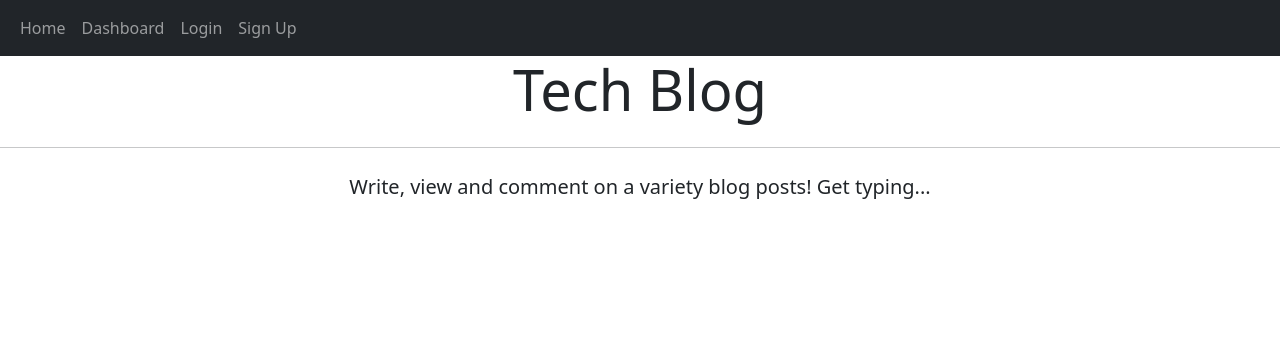
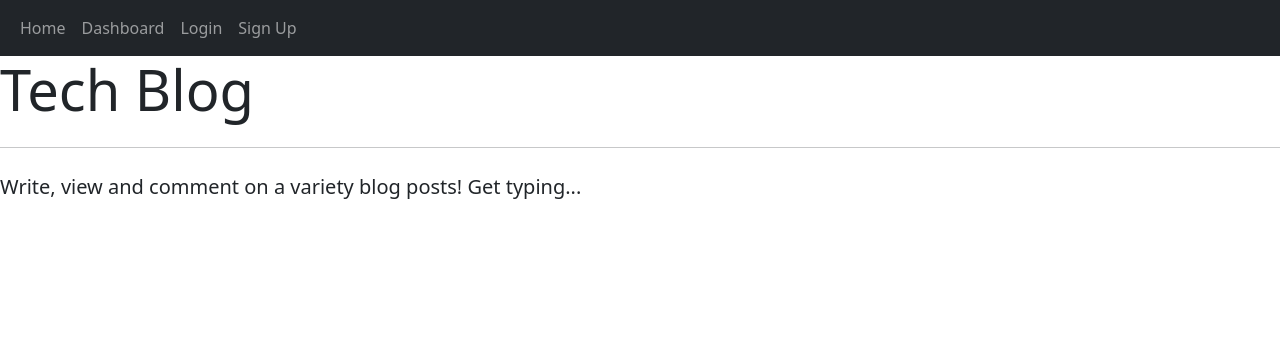
Before and after one commit to ViennaBorowska/MVC-Tech-Blog, a Node project: template views/home.handlebars in a window 1280 px wide. Shown: the top 356 px of the page. Run offline with Node 20 templates, Linux system fonts and the light colour scheme; the template is opened without the code that fills it, so the values that code supplies are empty; some libraries are stand-ins or nearby versions.

Commit message:
align banner left

```diff
--- a/views/partials/banner.handlebars
+++ b/views/partials/banner.handlebars
@@ -1,4 +1,4 @@
-<div class="jumbotron text-center">
+<div class="jumbotron text-left">
   <h1 class="display-4">Tech Blog</h1>
   <hr class="my-4" />
   <p class="lead">Write, view and comment on a variety blog posts! Get typing...</p>
```
